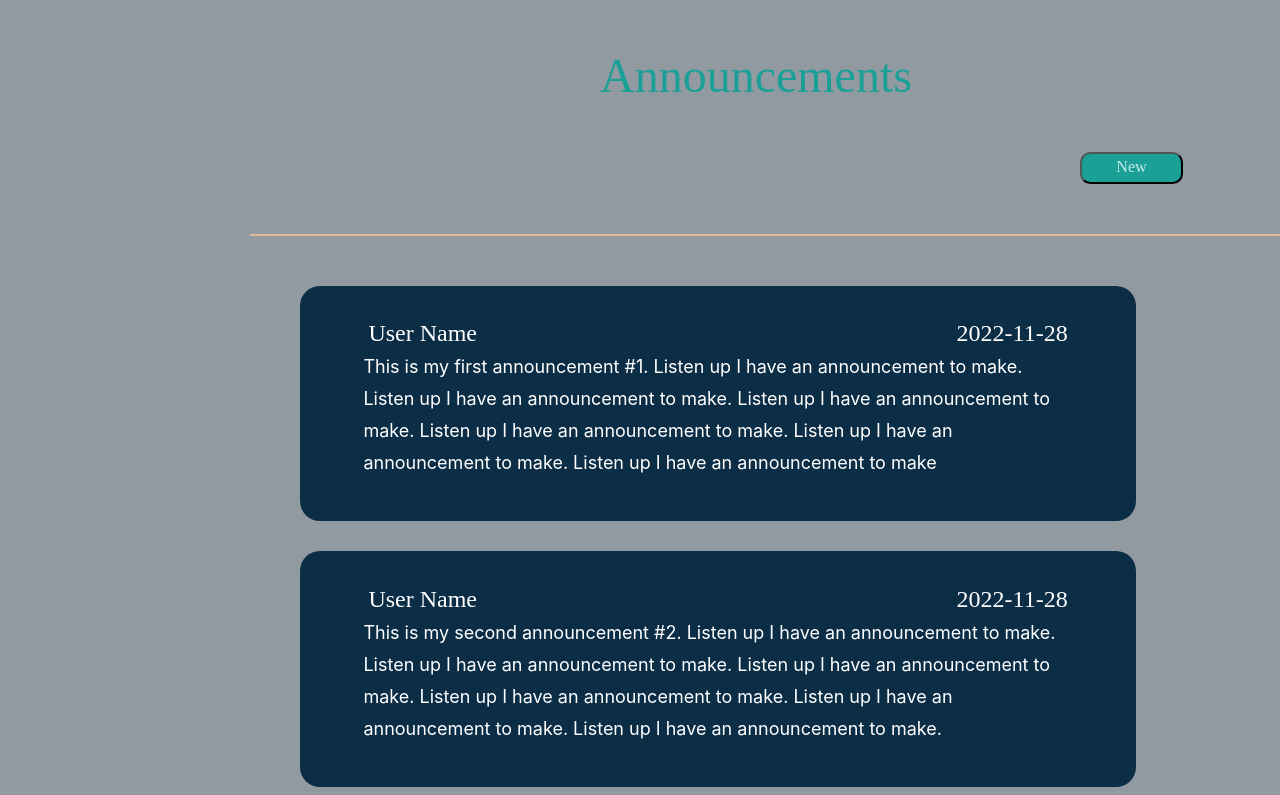
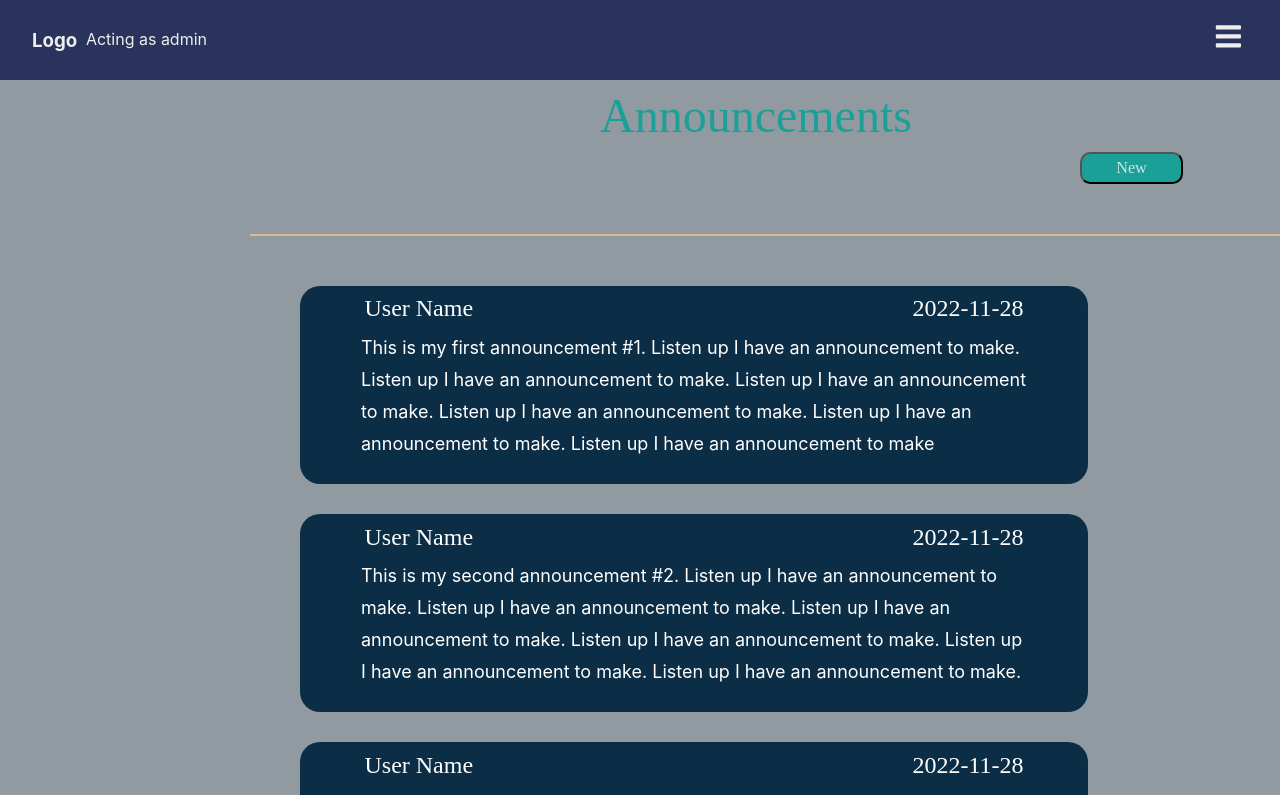
Before and after one commit to M-Cleveland153/Project_Management_App_Front_End_2022-12-10, a React (Create React App) app: page /home in a window 1280 px wide. Shown: the top 795 px of the page. Built offline with nearby package versions, Linux system fonts and the light colour scheme.

Commit message:
Announcements page working.

```diff
--- a/src/routes/Announcements.js
+++ b/src/routes/Announcements.js
@@ -1,6 +1,7 @@
 import React from "react";
 import AnnouncementList from "../components/announcements/AnnouncementList";
 import classes from "../components/announcements/Announcements.module.css";
+import Navbar from "../components/Navbar";
 
 const Announcements = () => {
   const loadedAnnouncements = [
@@ -33,14 +34,17 @@ const Announcements = () => {
     },
   ];
   return (
+
       <section>
+      <Navbar />
         <h1 className={classes.h1}>Announcements</h1>
         <div className={classes.actions}>
-        <button >New</button>
+          <button>New</button>
         </div>
         <hr className={classes.hr}></hr>
         <AnnouncementList announcements={loadedAnnouncements} />
       </section>
+
   );
 };
 
--- a/src/routes/Login.js
+++ b/src/routes/Login.js
@@ -1,5 +1,5 @@
 import React from 'react';
-
+import Navbar from "../components/Navbar"
 
 const Login = () => {
   return (
```
Lines whose indentation alone changed are shown as unchanged.
